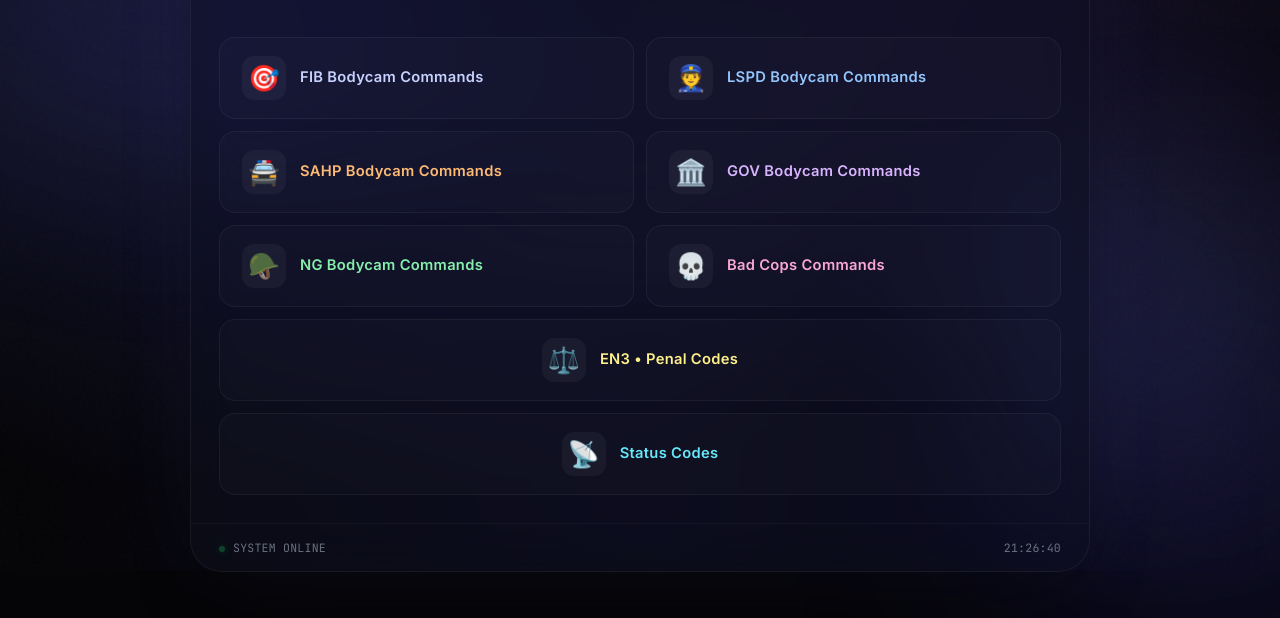
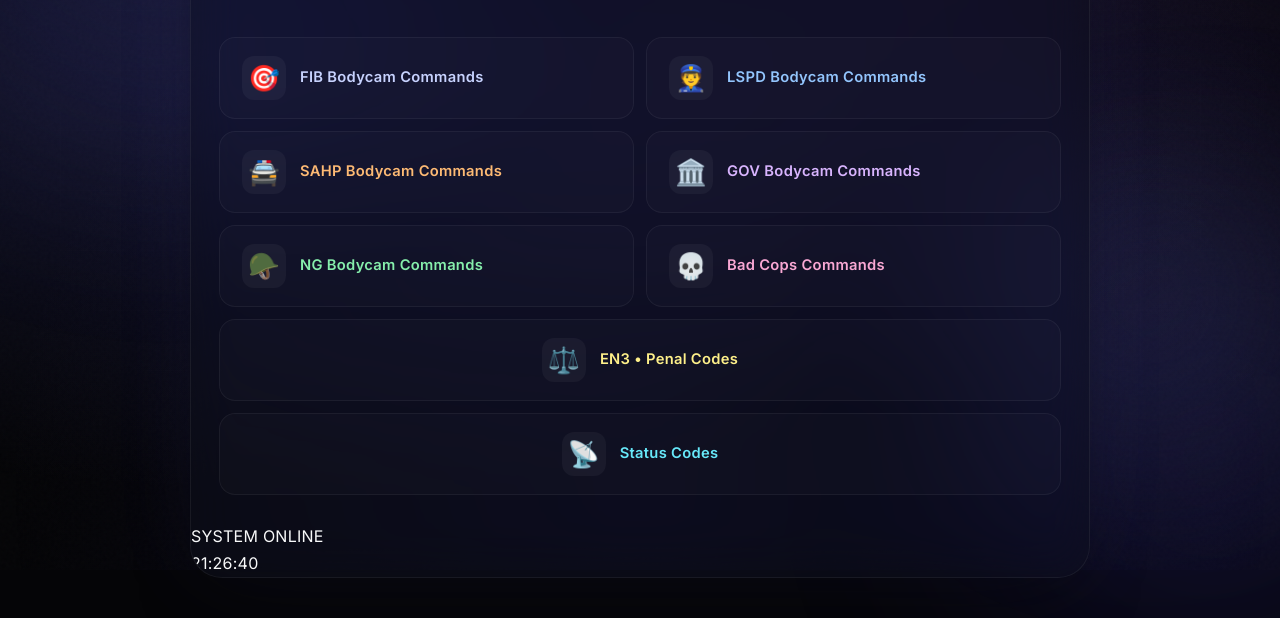
Before and after one commit to aleexunstoppable/Grand-RP, a plain HTML site: page index.html in a window 1280 px wide. Shown: the part 230-848 px from the top of the page. Drawn offline with Linux system fonts and the light colour scheme.

Commit message:
Remove status bar and associated styles
Removed the status bar and its related styles from index.html.

```diff
--- a/index.html
+++ b/index.html
@@ -238,41 +238,6 @@
       color: #cffafe;
     }
 
-    /* Status bar */
-    .status-bar {
-      display: flex;
-      justify-content: space-between;
-      align-items: center;
-      padding: 14px 28px;
-      border-top: 1px solid rgba(255, 255, 255, 0.04);
-      font-family: 'JetBrains Mono', monospace;
-      font-size: 0.72rem;
-      color: var(--text-muted);
-    }
-
-    .status-dot {
-      display: inline-block;
-      width: 6px;
-      height: 6px;
-      background: #22c55e;
-      border-radius: 50%;
-      margin-right: 8px;
-      box-shadow: 0 0 8px #22c55e;
-      animation: pulse-dot 2s ease-in-out infinite;
-    }
-
-    @keyframes pulse-dot {
-
-      0%,
-      100% {
-        opacity: 1;
-      }
-
-      50% {
-        opacity: 0.3;
-      }
-    }
-
     /* Stagger animations */
     .fade-up {
       opacity: 0;
```
